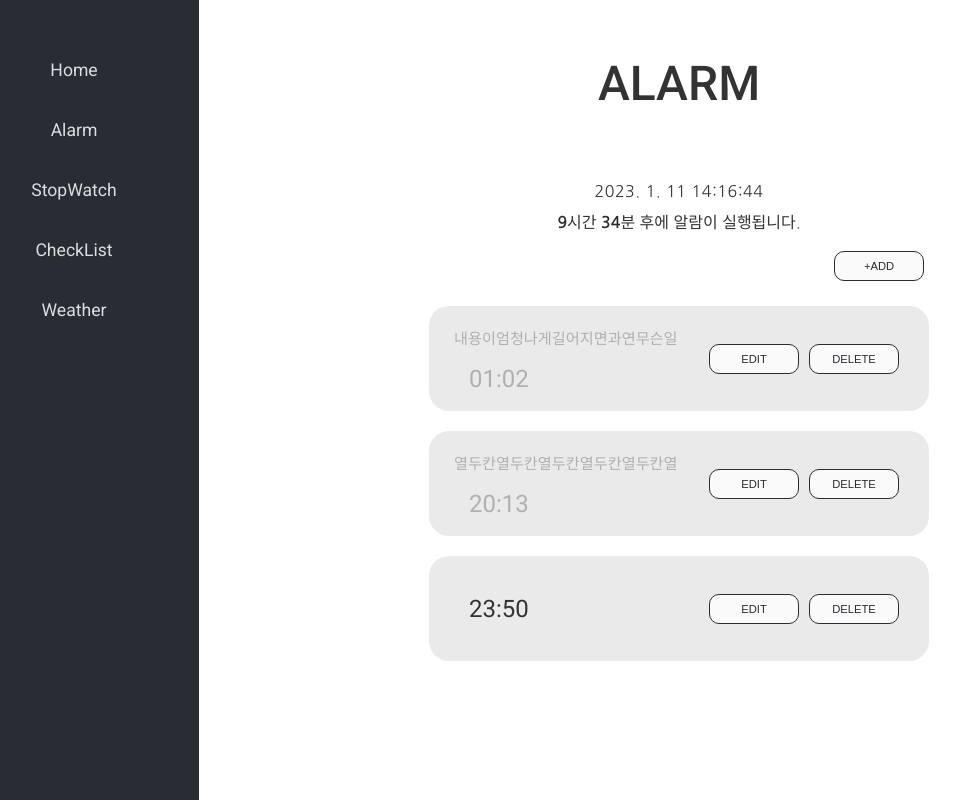
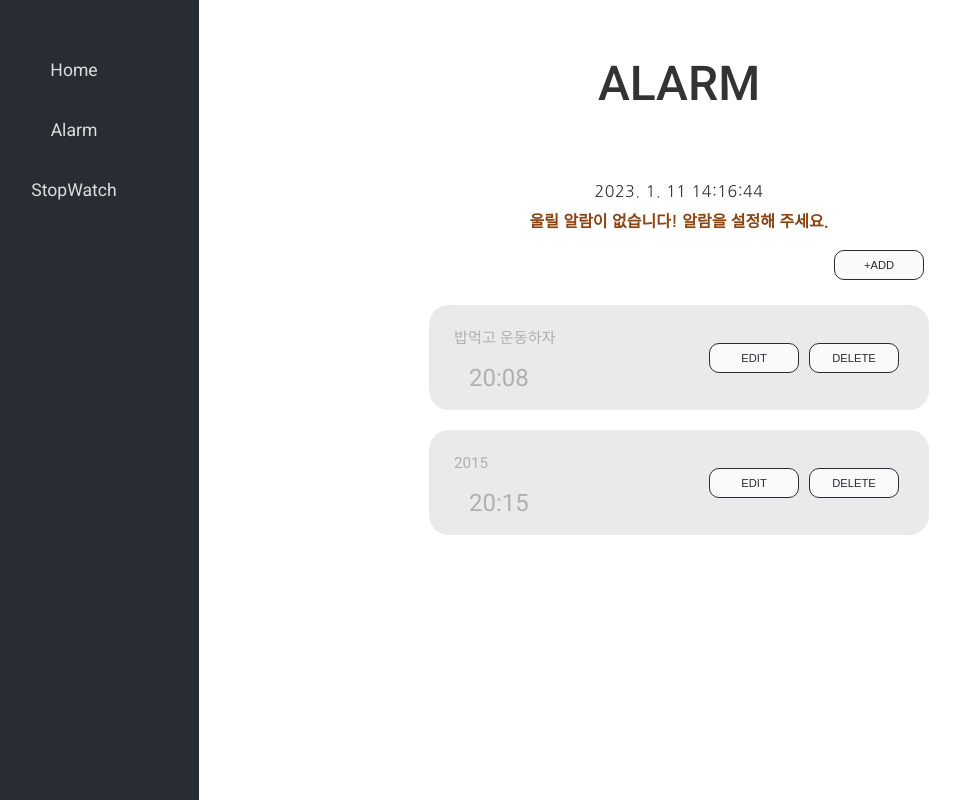
Before and after one commit to pdsbox/react-, a React (Create React App) app: page /alarm in a window 1280 px wide. Shown: the top 800 px of the page, without its empty margins (51-1011 px from the left). Built offline with nearby package versions, Linux system fonts and the light colour scheme; some icons are missing.

Commit message:
DELETE : 안쓰는 컴포넌트 페이지 정리 ADD : 스톱워치 최근기록 컴포넌트 스케치

```diff
--- a/src/App.css
+++ b/src/App.css
@@ -76,13 +76,14 @@ button:hover {
 }
 
 .indexContainer {
-    width: 75%;
+    width: 66.67%;
+    min-width: 800px;
     margin: 0 auto;
     text-align: center;
 }
 
 .buckets {
-    width: 25%;
+    width: 50%;
 }
 
 .indexContainer.second {
@@ -631,10 +632,11 @@ button:hover {
     font-weight: 400;
 }
 
-
-
-
-
 #btnGroup {
     margin: 20px auto;
 }
+
+.recentTitle {
+    font-size: 2.5rem;
+    margin: 20px auto;
+}
--- a/src/App.js
+++ b/src/App.js
@@ -5,8 +5,6 @@ import { Routes, Route } from "react-router-dom";
 import Main from './pages/Main';
 import Alarm from "./pages/Alarm";
 import StopWatch from "./pages/StopWatch";
-import Weather from "./pages/Weather";
-import CheckList from './pages/CheckList';
 
 
 
@@ -17,8 +15,6 @@ function App() {
       <Route path="/" element={<Main />}></Route>
       <Route path="/alarm" element={<Alarm />}></Route>
       <Route path="/stopWatch" element={<StopWatch />}></Route>
-      <Route path="/checkList" element={<CheckList />}></Route>
-      <Route path="/weather" element={<Weather />}></Route>
     </Routes>
 
   );
--- a/src/data/data.json
+++ b/src/data/data.json
@@ -1,41 +1,21 @@
 {
   "alarm": [
     {
-      "memo": "열두칸열두칸열두칸열두칸열두칸열",
+      "memo": "2015",
       "hour": "20",
-      "min": "13",
+      "min": "15",
       "over": true,
-      "id": 2
+      "id": 1
     },
     {
-      "memo": "",
-      "hour": "23",
-      "min": "50",
-      "over": false,
-      "id": 6
-    },
-    {
-      "memo": "내용이엄청나게길어지면과연무슨일",
-      "hour": "1",
-      "min": "2",
-      "over": true,
-      "id": 7
+      "id": 2,
+      "memo": "밥먹고 운동하자",
+      "hour": "20",
+      "min": "8",
+      "over": true
     }
   ],
-  "timer": [
-    {
-      "id": "empty",
-      "key": 0,
-      "termHour": 0,
-      "termMin": 0,
-      "termSec": 0,
-      "termMilSec": 0,
-      "totalHour": 0,
-      "totalMin": 0,
-      "totalSec": 0,
-      "TotalMilSec": 0
-    }
-  ],
+  "timer": [],
   "schedule": [
     {
       "id": 1,
--- a/src/pages/AlarmCreate.js
+++ b/src/pages/AlarmCreate.js
@@ -50,7 +50,7 @@ function AlarmCreate(props) {
                         min: selMinute,
                         over: over
                     }),
-                }).then((res) => res.json())
+                })
                 props.goRead();
             }}>
                 <div className="selectBox">
--- a/src/pages/CheckList.js
+++ /dev/null
@@ -1,20 +0,0 @@
-import React from 'react';
-
-import Nav from './Nav';
-
-
-function CheckList() {
-  return (
-    <>
-      <Nav></Nav>
-      <section>
-        <h1>스케줄 체크리스트</h1>
-        <div>
-
-        </div>
-      </section>
-    </>
-  )
-}
-
-export default CheckList
--- a/src/pages/Main.js
+++ b/src/pages/Main.js
@@ -24,32 +24,6 @@ const desc = [
         "desc": "시간의 흐름을 기록, 저장할 수 있습니다.",
         "imgSrc": "",
         "videoSrc": "2번",
-        "fxTitle1": "불러오기/저장/수정/삭제(CRUD)",
-        "fxDesc1": '데이터베이스와 연동하여 데이터를 보여주고 사용자로부터 정보를 입력받거나 수정, 삭제할 수 있다.',
-        "fxTitle2": "알람 기능",
-        "fxDesc2": "사용자로부터 입력받은 시간과 현재 시간을 대조하여 알람기능 구현",
-        "afterStory": "react에서 form 태그의 옵션들과 응용성, fetch를 사용하여 서버(DB)와의 데이터를 주고받는 과정에서 발생하는 이슈들(서버off상태 및 연결상태 불량 등), 동기/비동기 데이터 처리에 대한 공부를 하였습니다."
-    },
-    {
-        "idx": "2",
-        "path": "/checklist",
-        "head": "CheckList",
-        "desc": "하루의 일정을 설정하고 수행 여부를 관리할 수 있습니다.",
-        "imgSrc": "",
-        "videoSrc": "3번",
-        "fxTitle1": "불러오기/저장/수정/삭제(CRUD)",
-        "fxDesc1": '데이터베이스와 연동하여 데이터를 보여주고 사용자로부터 정보를 입력받거나 수정, 삭제할 수 있다.',
-        "fxTitle2": "알람 기능",
-        "fxDesc2": "사용자로부터 입력받은 시간과 현재 시간을 대조하여 알람기능 구현",
-        "afterStory": "react에서 form 태그의 옵션들과 응용성, fetch를 사용하여 서버(DB)와의 데이터를 주고받는 과정에서 발생하는 이슈들(서버off상태 및 연결상태 불량 등), 동기/비동기 데이터 처리에 대한 공부를 하였습니다."
-    },
-    {
-        "idx": "3",
-        "path": "/weather",
-        "head": "Weather",
-        "desc": "원하는 도시를 검색하고 해당 도시의 날씨정보를 확인할 수 있습니다.",
-        "imgSrc": "",
-        "videoSrc": "4번",
         "fxTitle1": "불러오기/저장/수정/삭제(CRUD)",
         "fxDesc1": '데이터베이스와 연동하여 데이터를 보여주고 사용자로부터 정보를 입력받거나 수정, 삭제할 수 있다.',
         "fxTitle2": "알람 기능",
@@ -102,7 +76,6 @@ function Main() {
     function previewModalHandler(e) {
         const idx = e.currentTarget.className;
         const video = desc[idx].videoSrc;
-        console.log(video);
         setVideoSrc(video);
         setModalActive(true);
         // console.log(e.currentTarget, idx, body)
--- a/src/pages/Nav.js
+++ b/src/pages/Nav.js
@@ -11,8 +11,6 @@ function Nav() {
                 <Link to="/">Home</Link>
                 <Link to="/Alarm">Alarm</Link>
                 <Link to="/StopWatch">StopWatch</Link>
-                <Link to="/Checklist">CheckList</Link>
-                <Link to="/Weather">Weather</Link>
             </nav>
         </header>
     )
--- a/src/pages/StopWatch.js
+++ b/src/pages/StopWatch.js
@@ -32,7 +32,7 @@ function StopWatch() {
           <form id="radioHeadContainer">
             <div className='radioHeadWrap'>
               <input type="radio" id="radioTimer" name="radio" value="Timer" defaultChecked onClick={() => { setStopWatch() }}></input>
-              <label htmlFor="radioTimer">Stopwatch</label>
+              <label htmlFor="radioTimer">StopWatch</label>
             </div>
             <div className='radioHeadWrap'>
               <input type="radio" id="radioStopwatch" name="radio" value="Stopwatch" onClick={() => { setStopWatchRecent() }}></input>
--- a/src/pages/StopWatchRecent.js
+++ b/src/pages/StopWatchRecent.js
@@ -12,9 +12,73 @@ function RecentStopWatch() {
         fetching();
     }, [])
     console.log(data);
+    let dataSort = data.sort((a, b) => {
+        return b.key - a.key;
+    })
+
+
+    console.log("Sort", dataSort);
+
+    let contents = null;
+
+    if (Array.isArray(data) && data.length === 0) {
+        contents = <h2 className='kr'>저장된 데이터가 없습니다.</h2>
+    } else {
+        contents =
+            <>
+                <hgroup id="chkTitle" className="started flex">
+                    <h4 className='kr'>구간</h4>
+                    <h4 className='kr'>구간기록</h4>
+                    <h4 className='kr'>전체시간</h4>
+                </hgroup>
+                <ul id="timeCheck" className='started'>
+                    {dataSort.map(times => (
+                        <li key={times.key} className={(times.key % 10 === 0) ? 'red' : (times.key % 5) === 0 ? 'blue' : ''}>
+                            <div className='number'>{times.key}</div>
+                            <div className='term'>
+                                {times.termHour > 0 ?
+                                    <span>
+                                        {times.termHour < 10 ? `0${times.termHour}` : times.termHour} :
+                                        {times.termMin < 10 ? `0${times.termMin}` : times.termMin} :
+                                        {times.termSec < 10 ? `0${times.termSec}` : times.termSec} .
+                                        {times.termMilSec < 10 ? `0${times.termMilSec}` : times.termMilSec}
+                                    </span>
+                                    :
+                                    <span>
+                                        {times.termMin < 10 ? `0${times.termMin}` : times.termMin} :
+                                        {times.termSec < 10 ? `0${times.termSec}` : times.termSec} .
+                                        {times.termMilSec < 10 ? `0${times.termMilSec}` : times.termMilSec}
+                                    </span>
+                                }
+                            </div>
+                            <div className='total'>
+                                {times.totalHour > 0 ?
+                                    <span>
+                                        {times.totalHour < 10 ? `0${times.totalHour}` : times.totalHour} :
+                                        {times.totalMin < 10 ? `0${times.totalMin}` : times.totalMin} :
+                                        {times.totalSec < 10 ? `0${times.totalSec}` : times.totalSec} .
+                                        {times.totalMilSec < 10 ? `0${times.totalMilSec}` : times.totalMilSec}
+                                    </span>
+                                    :
+                                    <span>
+                                        {times.totalMin < 10 ? `0${times.totalMin}` : times.totalMin} :
+                                        {times.totalSec < 10 ? `0${times.totalSec}` : times.totalSec} .
+                                        {times.totalMilSec < 10 ? `0${times.totalMilSec}` : times.totalMilSec}
+                                    </span>
+                                }
+                            </div>
+                        </li>
+                    ))
+                    }
+                </ul>
+            </>
+    }
+
     return (
-        <section>
-            지난 데이터
+        <section id="stopWatchRecent">
+            <h2 className='recentTitle kr'>지난 기록</h2>
+
+            {contents}
         </section>
     )
 }
--- a/src/pages/StopWatchTimer.js
+++ b/src/pages/StopWatchTimer.js
@@ -21,6 +21,9 @@ function TimerStopWatch() {
     const [termIntervalMode, setTermIntervalMode] = useState("OFF");
     //텀 타이머 초기화 세팅
     const [termInit, setTermInit] = useState(true);
+
+    //서버로 보낼 데이터 임시저장
+    const [postStandByData, setPostStandByData] = useState([]);
 
     //메인 타이머 인터벌
     useInterval(() => {
@@ -127,15 +130,10 @@ function TimerStopWatch() {
             ];
         })
     }
-
-    function postCheckList() {
-        fetch('http://localhost:3001/timer', {
-            method: "POST",
-            headers: {
-                "Content-Type": "application/json",
-            },
-            body: JSON.stringify({
-                id: "a",
+    function postStandBy() {
+        setPostStandByData((postStandByData) => {
+            return [...postStandByData, {
+                id: timeCheckList.length + 1,
                 key: timeCheckList.length + 1,
                 termHour: termHour,
                 termMin: termMin,
@@ -144,14 +142,35 @@ function TimerStopWatch() {
                 totalHour: timerHour,
                 totalMin: timerMin,
                 totalSec: timerSec,
-                TotalMilSec: timerMilSec
-            }),
-        }).then((res) => {
-            if (res.ok) {
-                console.log("post")
-            }
-        })
+                totalMilSec: timerMilSec
+            }]
+        });
     }
+    console.log("postData", postStandByData)
+    // function postCheckList() {
+    //     fetch('http://localhost:3001/timer', {
+    //         method: "POST",
+    //         headers: {
+    //             "Content-Type": "application/json",
+    //         },
+    //         body: JSON.stringify({
+    //             id: null,
+    //             key: timeCheckList.length + 1,
+    //             termHour: termHour,
+    //             termMin: termMin,
+    //             termSec: termSec,
+    //             termMilSec: termMilSec,
+    //             totalHour: timerHour,
+    //             totalMin: timerMin,
+    //             totalSec: timerSec,
+    //             totalMilSec: timerMilSec
+    //         }),
+    //     }).then((res) => {
+    //         if (res.ok) {
+    //             console.log("post")
+    //         }
+    //     })
+    // }
 
     //체크 이벤트 소트(내림차순)
     const timeCheck = timeCheckList.sort((a, b) => {
@@ -181,7 +200,7 @@ function TimerStopWatch() {
         setTermIntervalMode("ON");
         timeCheckEvent();
         setTermInit(false);
-        postCheckList();
+        postStandBy();
         console.log("Check");
     }
     //스탑 버튼 이벤트
--- a/src/pages/weather.js
+++ /dev/null
@@ -1,18 +0,0 @@
-import React from 'react';
-import Nav from './Nav';
-
-function Weather() {
-  return (
-    <>
-      <Nav></Nav>
-      <section>
-        <h1>날씨/시간</h1>
-        <div>
-
-        </div>
-      </section>
-    </>
-  )
-}
-
-export default Weather
```
Also changed, not shown: 1 other file (tests, documents, lock files or other folders).
